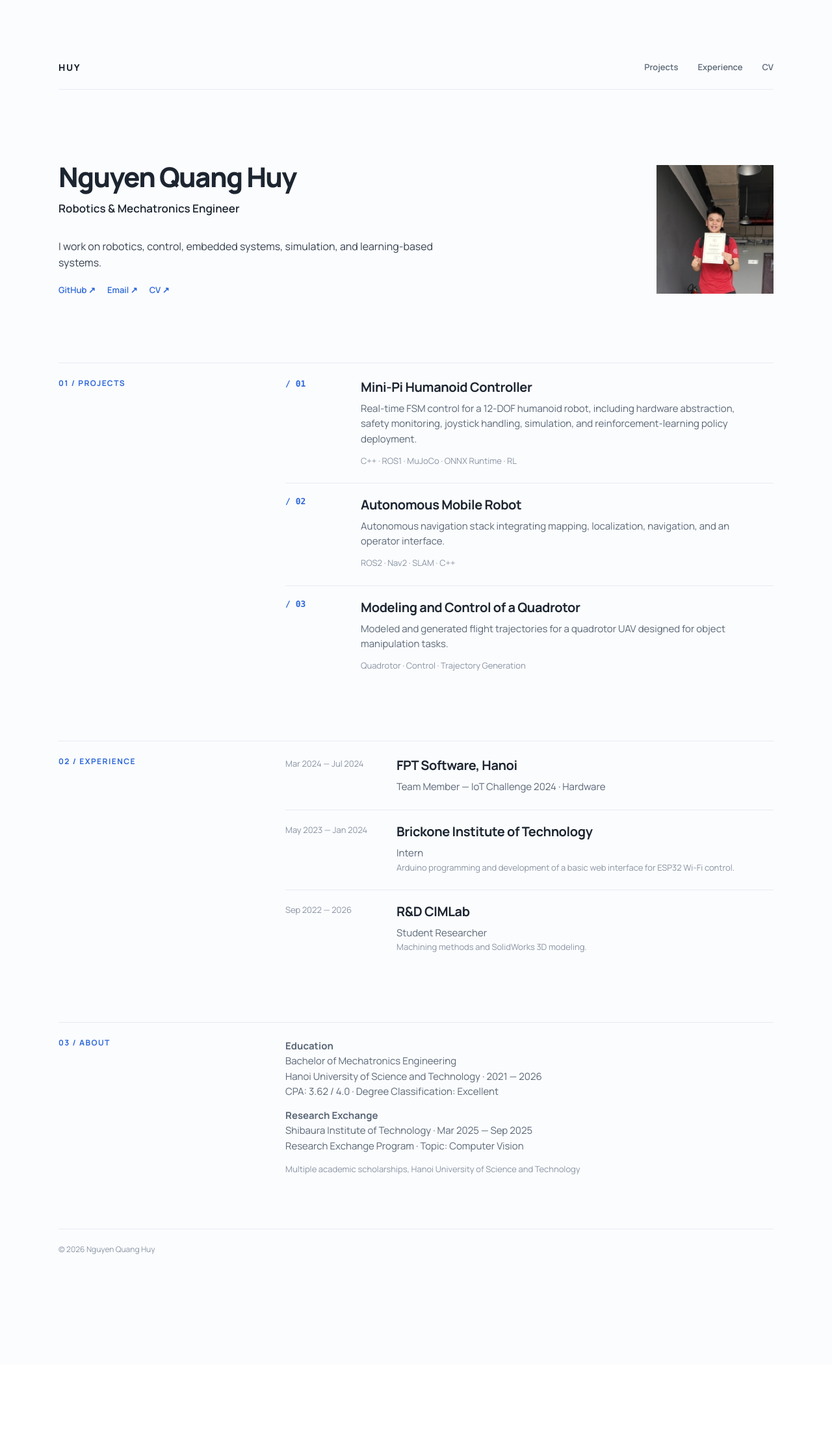
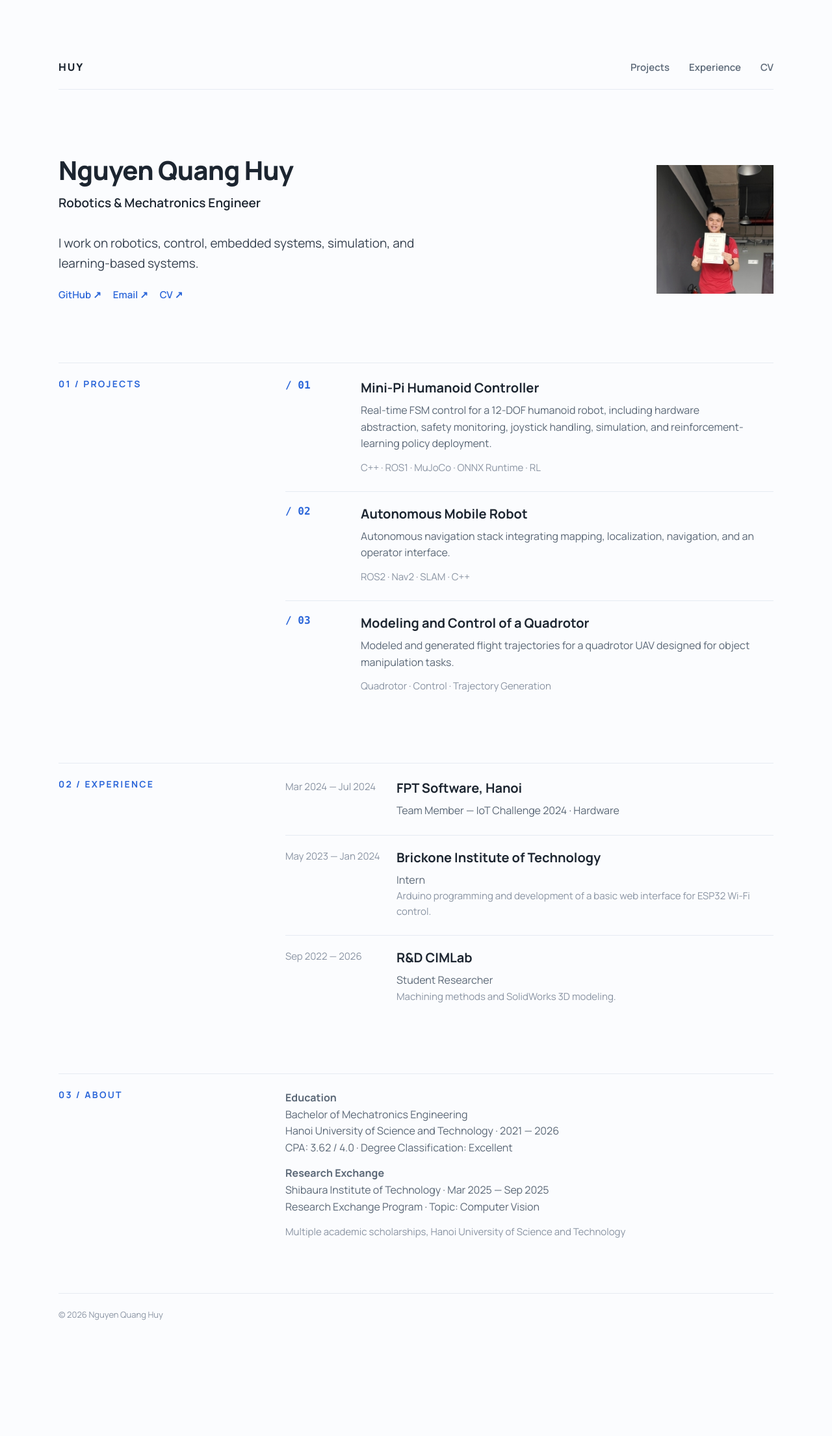
Before and after one commit to huynq03/huynq03.github.io, a Jekyll site: the page built from _pages/about.md, in a window 1280 px wide. Shown: the whole page at 65% size. Built offline with Jekyll 4.4.1, drawn with Linux system fonts in a browser that asks for light colours; before the commit the page ends 2100 px from its top, so only the background shows below that.

Commit message:
match portfolio font sizes to hann.work, slightly larger

```diff
--- a/assets/css/main.scss
+++ b/assets/css/main.scss
@@ -48,7 +48,7 @@
 
 /* One-page portfolio */
 .portfolio-site {
-  background: #fbfcfe; color: #1c2530; font: 15px/1.55 'Manrope', system-ui, sans-serif;
+  background: #fbfcfe; color: #1c2530; font: 16px/1.6 'Manrope', system-ui, sans-serif; -webkit-font-smoothing: antialiased;
   margin: 0;
   *, *::before, *::after { box-sizing: border-box; }
   a { color: inherit; text-decoration: none; }
@@ -60,36 +60,36 @@
 .portfolio-header {
   min-height: 68px; display: flex; align-items: center; justify-content: space-between;
   gap: 20px; border-bottom: 1px solid #e6ebf2;
-  nav { display: flex; flex-wrap: wrap; gap: 10px 30px; font-size: 13px; font-weight: 600; color: #5a6776; }
+  nav { display: flex; flex-wrap: wrap; gap: 10px 30px; font-size: 15px; font-weight: 600; color: #5a6776; }
 }
-.portfolio-brand { font-size: 14px; font-weight: 800; letter-spacing: .12em; }
+.portfolio-brand { font-size: 16px; font-weight: 800; letter-spacing: .12em; }
 .portfolio-hero {
   min-height: 420px; padding: 70px 0 60px;
   display: grid; grid-template-columns: minmax(0, 1fr) 180px; align-items: center; gap: 60px;
-  h1 { font-size: clamp(32px, 4vw, 42px); line-height: 1.12; letter-spacing: -.04em; font-weight: 800; margin-bottom: 12px; }
-  .portfolio-intro > p:not(.portfolio-role) { max-width: 580px; font-size: 16px; margin: 32px 0 20px; color: #36414f; }
+  h1 { font-size: clamp(30px, 6vw, 40px); line-height: 1.08; letter-spacing: -.02em; font-weight: 800; margin-bottom: 14px; }
+  .portfolio-intro > p:not(.portfolio-role) { max-width: 580px; font-size: 19px; line-height: 1.6; margin: 32px 0 22px; color: #36414f; }
 }
-.portfolio-role { color: #1c2530; font-size: 17px; font-weight: 600; }
+.portfolio-role { color: #1c2530; font-size: 19px; font-weight: 600; }
 .portfolio-portrait { display: block; width: 180px; height: auto; }
-.portfolio-links { display: flex; flex-wrap: wrap; gap: 18px; font-size: 13px; font-weight: 600; color: #2b66d9; }
+.portfolio-links { display: flex; flex-wrap: wrap; gap: 18px; font-size: 15px; font-weight: 600; color: #2b66d9; }
 .portfolio-section {
   border-top: 1px solid #e6ebf2; padding: 24px 0 82px;
   display: grid; grid-template-columns: 29% 1fr; gap: 30px; scroll-margin-top: 30px;
-  h2 { margin: 0; font-size: 12px; font-weight: 700; letter-spacing: .12em; color: #2b66d9; }
-  h3 { font-size: clamp(18px, 1.7vw, 20px); line-height: 1.3; letter-spacing: -.02em; font-weight: 700; margin-bottom: 8px; color: #1c2530; }
-  p { max-width: 610px; margin-bottom: 0; color: #5a6776; }
+  h2 { margin: 0; font-size: 14px; font-weight: 700; letter-spacing: .16em; text-transform: uppercase; color: #2b66d9; }
+  h3 { font-size: 20px; line-height: 1.4; font-weight: 700; margin-bottom: 8px; color: #1c2530; }
+  p { max-width: 610px; margin-bottom: 0; font-size: 16px; color: #5a6776; }
 }
 .portfolio-project, .portfolio-experience {
   display: grid; grid-template-columns: 100px 1fr; gap: 16px;
   padding: 20px 0 24px; border-top: 1px solid #e6ebf2;
   &:first-child { border-top: 0; padding-top: 0; }
 }
-.portfolio-index { color: #2b66d9; font: 700 13px ui-monospace, Menlo, monospace; }
-.portfolio-section .portfolio-muted, .portfolio-muted { color: #8a94a3; font-size: 13px; }
+.portfolio-index { color: #2b66d9; font: 700 16px ui-monospace, Menlo, monospace; }
+.portfolio-section .portfolio-muted, .portfolio-muted { color: #8a94a3; font-size: 15px; }
 .portfolio-project .portfolio-muted { margin-top: 12px; }
 .portfolio-experience { grid-template-columns: 155px 1fr; }
 .portfolio-about p + p { margin-top: 14px; }
-.portfolio-footer { border-top: 1px solid #e6ebf2; padding: 22px 0 32px; color: #8a94a3; font-size: 12px; }
+.portfolio-footer { border-top: 1px solid #e6ebf2; padding: 22px 0 32px; color: #8a94a3; font-size: 13px; }
 @media (max-width: 800px) {
   .portfolio-hero { grid-template-columns: minmax(0, 1fr) 150px; gap: 30px; }
   .portfolio-portrait { width: 150px; }
@@ -98,13 +98,13 @@
 @media (max-width: 520px) {
   .portfolio-container { width: min(100% - 36px, 1100px); }
   .portfolio-header { min-height: 0; align-items: start; flex-direction: column; gap: 8px; padding-block: 15px; }
-  .portfolio-header nav { width: 100%; justify-content: space-between; gap: 8px; font-size: 13px; }
-  .portfolio-site { font-size: 14px; }
+  .portfolio-header nav { width: 100%; justify-content: space-between; gap: 8px; font-size: clamp(12px, 3vw, 15px); }
+  .portfolio-site { font-size: 15px; }
   .portfolio-hero { min-height: 0; padding: 65px 0 55px; grid-template-columns: 1fr; gap: 30px; }
   .portfolio-portrait { width: 130px; }
-  .portfolio-hero h1 { font-size: clamp(30px, 8vw, 34px); }
-  .portfolio-hero .portfolio-intro > p:not(.portfolio-role) { font-size: 15px; margin-top: 28px; }
+  .portfolio-hero h1 { font-size: clamp(28px, 8vw, 34px); }
+  .portfolio-hero .portfolio-intro > p:not(.portfolio-role) { font-size: 17px; margin-top: 28px; }
   .portfolio-section { padding-bottom: 70px; }
-  .portfolio-section h3 { font-size: 18px; }
+  .portfolio-section h3 { font-size: 19px; }
   .portfolio-project, .portfolio-experience { grid-template-columns: 1fr; gap: 6px; }
 }
```
